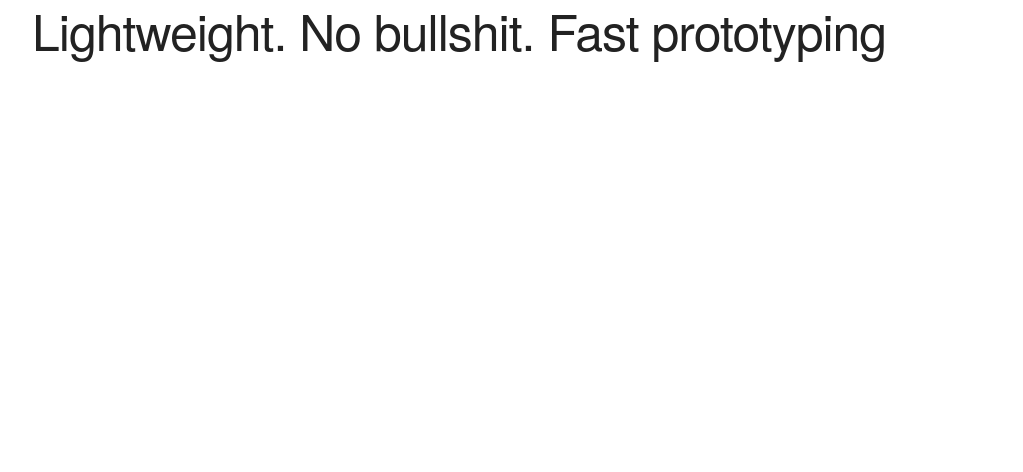
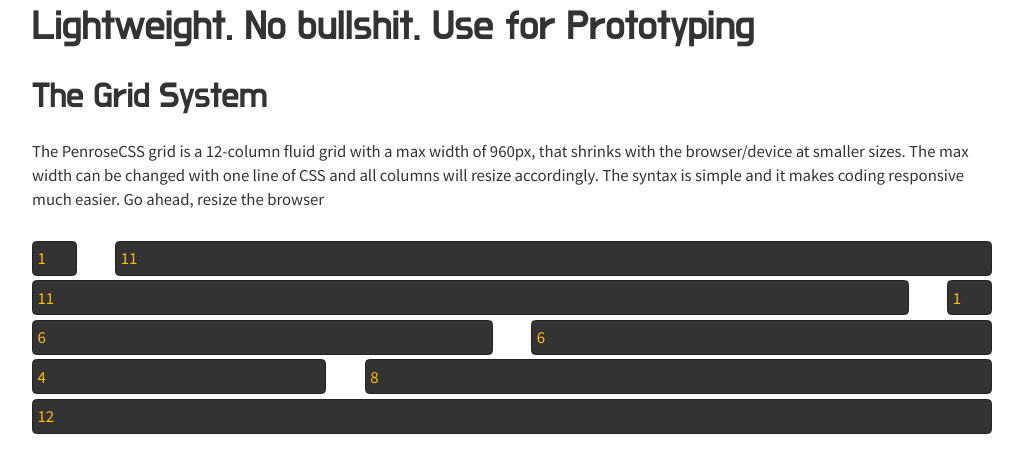
Before and after one commit to rosalesnikho/PenroseCSS, a website: page index.html in a window 1280 px wide. Shown: the whole page, without its empty margins (128-1151 px from the left). Drawn offline with Linux system fonts and the light colour scheme; files that its build step writes are made by us from their sources.

Commit message:
Added grid system to the front-end examples

```diff
--- a/css/style.css
+++ b/css/style.css
@@ -0,0 +1,22 @@
+/* Global Styles */
+body {
+    color: #333;
+    font-family: 'Noto Sans JP', sans-serif;
+}
+
+h1,h2,h3,h4,h5 {
+    color: #333;
+    font-family: 'Do Hyeon', sans-serif;
+}
+
+/* Header Area */
+
+/* Grid Area */
+.pen-grid {
+    background-color: #333;
+    border-radius: .3em;
+    padding: .3em;
+    margin-top: .3em;
+    border: 1px solid #222222;
+    color: #fdbc00;
+}
--- a/index.html
+++ b/index.html
@@ -5,6 +5,7 @@
     <meta name="viewport"
           content="width=device-width, user-scalable=no, initial-scale=1.0, maximum-scale=1.0, minimum-scale=1.0">
     <meta http-equiv="X-UA-Compatible" content="ie=edge">
+    <link href="https://fonts.googleapis.com/css2?family=Do+Hyeon&family=Noto+Sans+JP&display=swap" rel="stylesheet">
     <link rel="stylesheet" href="css/normalize.css">
     <link rel="stylesheet" href="css/penrose.css">
     <link rel="stylesheet" href="css/style.css">
@@ -15,9 +16,34 @@
 
 </header>
 <main class="container">
-    <h1>Lightweight. No bullshit. Fast prototyping</h1>
+    <h2>Lightweight. No bullshit. Use for Prototyping</h2>
 
     <!--    Grid Example -->
+    <h3>The Grid System</h3>
+    <p>
+        The PenroseCSS grid is a 12-column fluid grid with a max width of 960px, that shrinks with the browser/device at smaller sizes. The max width can be changed with one line of CSS and all columns will resize accordingly. The syntax is simple and it makes coding responsive much easier. Go ahead, resize the browser
+    </p>
+    <div class="row">
+        <div class="one column pen-grid">1</div>
+        <div class="eleven columns pen-grid">11</div>
+    </div>
+    <div class="row">
+        <div class="eleven columns pen-grid">11</div>
+        <div class="one column pen-grid">1</div>
+    </div>
+    <div class="row">
+        <div class="six columns pen-grid">6</div>
+        <div class="six columns pen-grid">6</div>
+    </div>
+    <div class="row">
+        <div class="four columns pen-grid">4</div>
+        <div class="eight columns pen-grid">8</div>
+    </div>
+    <div class="row">
+        <div class="twelve columns pen-grid">12</div>
+    </div>
+
+    <!--    Forms -->
 
 </main>
 
```
